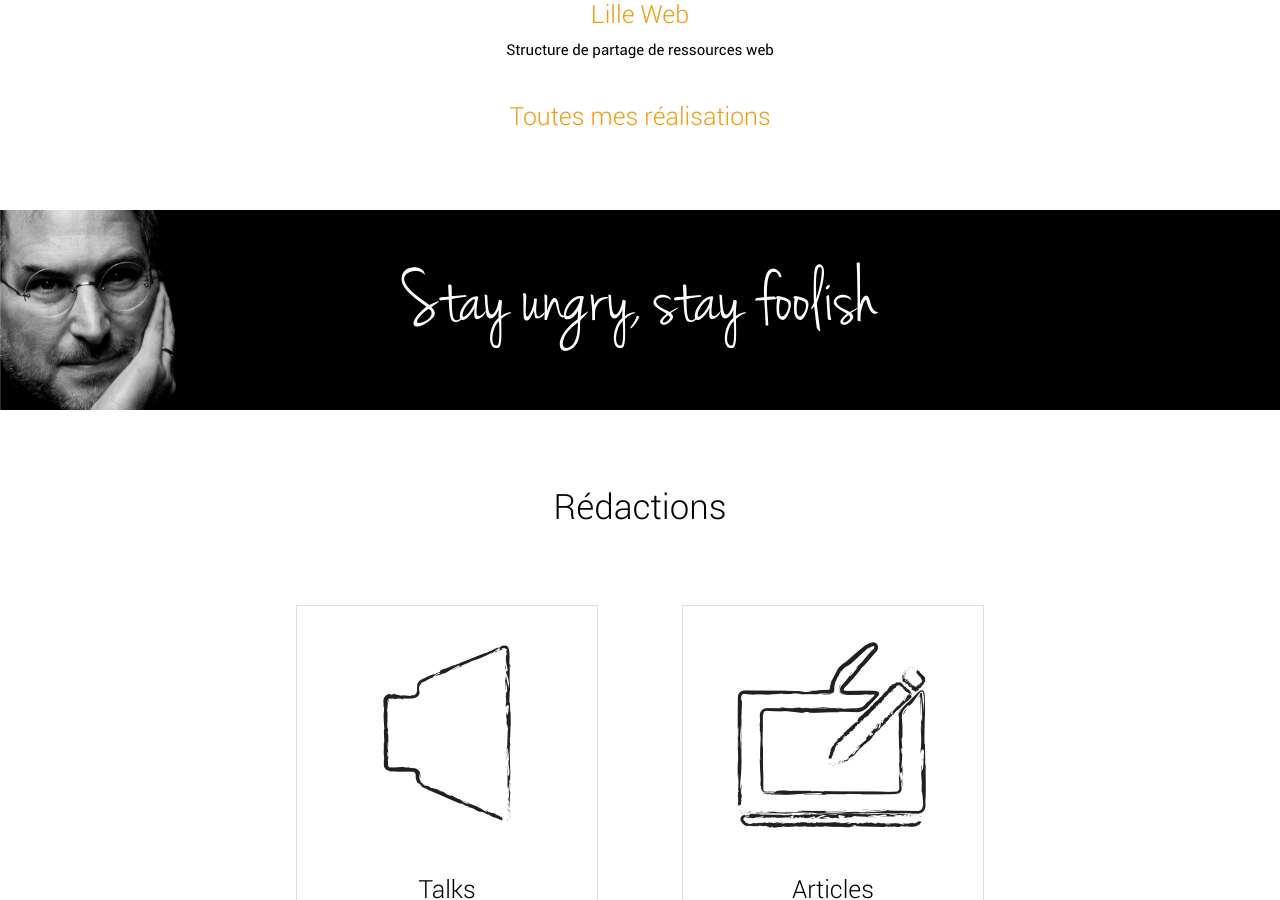
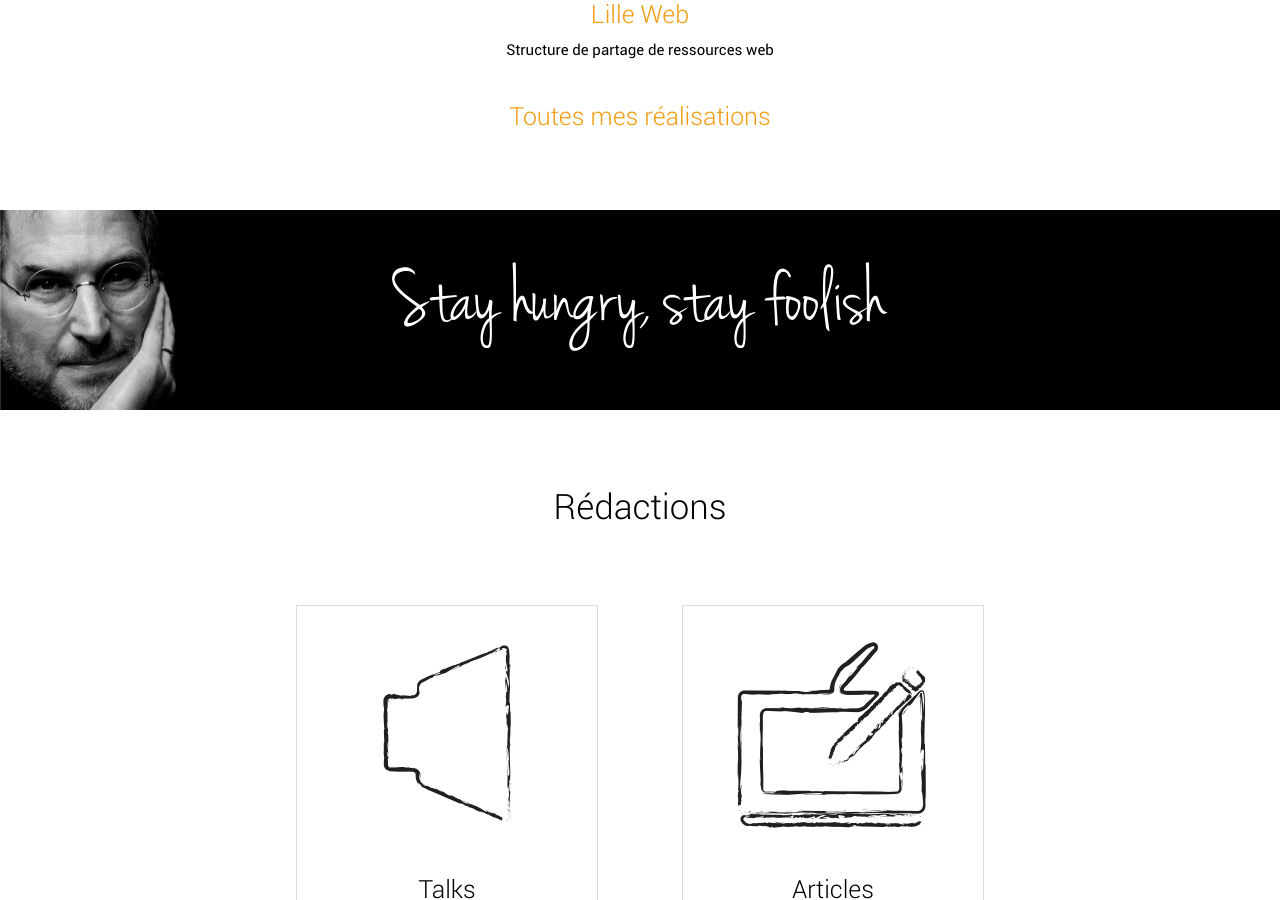
Before and after one commit to johnmeunier/johnathan.fr, a Jekyll site: the page built from index.html, in a window 1280 px wide and 900 px high, scrolled down 1540 px. Built offline with Jekyll 4.4.1, drawn with Linux system fonts in a browser that asks for light colours.

Commit message:
fix stay hungry stay foolish

```diff
--- a/index.html
+++ b/index.html
@@ -40,7 +40,7 @@
         <h3>
       </div>
       <div class="row-full quote">
-        <h3> Stay ungry, stay foolish </h3>
+        <h3> Stay hungry, stay foolish </h3>
       </div>
       <div class="row-med redactions">
         <h2> Rédactions </h2>
```
